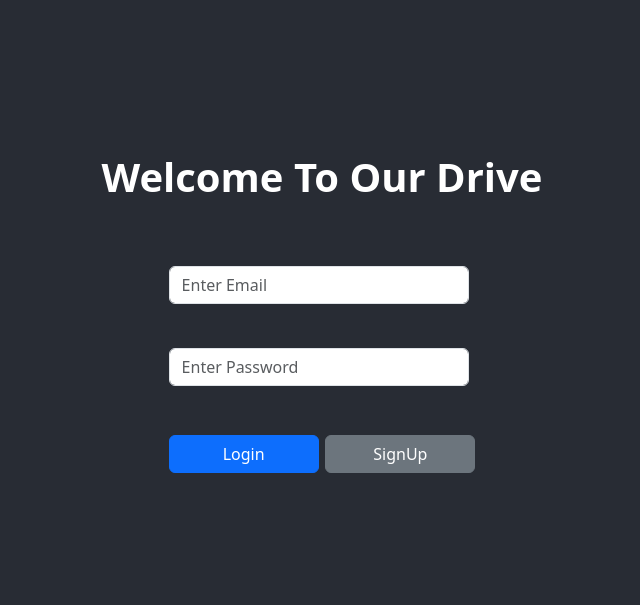
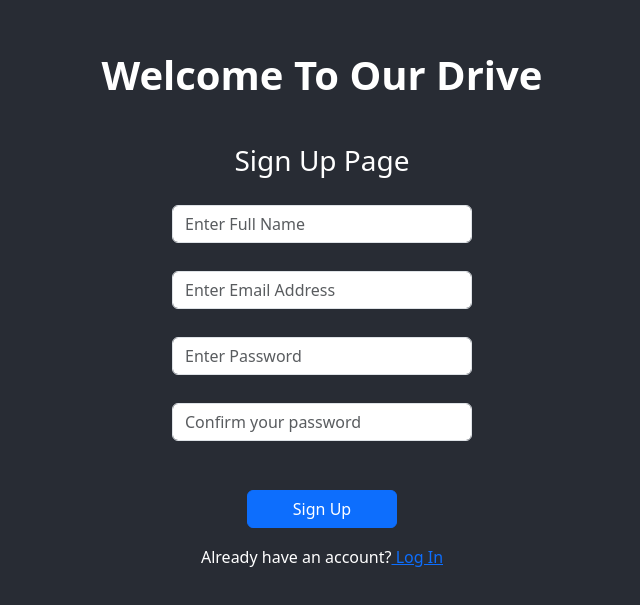
Before and after one commit to ilkin10/googledrive, a React (Create React App) app: page /signup in a window 1280 px wide. Shown: the part 115-720 px from the top of the page, without its empty margins (318-958 px from the left). Built offline with nearby package versions, Linux system fonts and the light colour scheme.

Commit message:
Neyse de

```diff
--- a/package.json
+++ b/package.json
@@ -9,6 +9,7 @@
     "bootstrap": "^5.3.2",
     "react": "^18.2.0",
     "react-dom": "^18.2.0",
+    "react-router-dom": "^6.20.1",
     "react-scripts": "5.0.1",
     "web-vitals": "^2.1.4"
   },
--- a/src/App.js
+++ b/src/App.js
@@ -1,14 +1,23 @@
 import "./App.css";
 import Login from "./components/Login";
+import { BrowserRouter as Router, Route, Routes } from "react-router-dom";
+import SignUp from "./components/Signup";
 function App() {
   return (
+    <Router>
       <div className="App">
         <header className="App-header">
           <b className="title">Welcome To Our Drive</b>
           <br></br>
-        <Login></Login>
+        <Routes>
+          <Route exact path="/"  element={<Login/>} />
+          <Route exact path="/signup" element={<SignUp/>} />
+        </Routes>
+
+
         </header>
       </div>
+    </Router>
   );
 }
 
--- a/src/components/Login.js
+++ b/src/components/Login.js
@@ -1,8 +1,10 @@
 import React from "react";
 import "bootstrap/dist/css/bootstrap.css";
+import { Link } from "react-router-dom";
 export default function Login() {
   return (
     <div>
+        <h3>Log In Page</h3>
       <div className="mb-4 WidthStyle">
         <input
           type="email"
@@ -19,12 +21,12 @@ export default function Login() {
         />
       </div>
       <button type="button" className="btn btn-primary button">
-            Login
+        Login
       </button>
-      <span>  </span>
-      <button type="button" className="btn btn-secondary button">
-            SignUp
-      </button>
+      <h6 style={{ marginTop: 20 }}>
+        Don't have an account?
+        <Link to={"/signup"}> Sign Up</Link>
+      </h6>
     </div>
   );
 }
--- a/src/components/Signup.js
+++ b/src/components/Signup.js
@@ -1,7 +1,10 @@
-import React from "react";
+import React, { Component } from "react";
 import "bootstrap/dist/css/bootstrap.css";
 
-export default function SignUp() {
+import { Link } from "react-router-dom";
+
+export default class SignUp extends Component {
+  render() {
     return (
       <div>
         <h3>Sign Up Page</h3>
@@ -37,9 +40,11 @@ export default function SignUp() {
           Sign Up
         </button>
         <span></span>
-      <button type="button" className="btn btn-secondary button">
-            Login
-      </button>
+        <h6 style={{ marginTop: 20 }}>
+          Already have an account?
+          <Link to={"/"}> Log In</Link>
+        </h6>
       </div>
     );
   }
+}
--- a/src/index.js
+++ b/src/index.js
@@ -4,10 +4,13 @@ import './index.css';
 import App from './App';
 import reportWebVitals from './reportWebVitals';
 
+
 const root = ReactDOM.createRoot(document.getElementById('root'));
 root.render(
   <React.StrictMode>
-    <App />
+
+       <App />
+
   </React.StrictMode>
 );
 
```
Also changed, not shown: 1 other file (tests, documents, lock files or other folders). Lines whose indentation alone changed are shown as unchanged.
